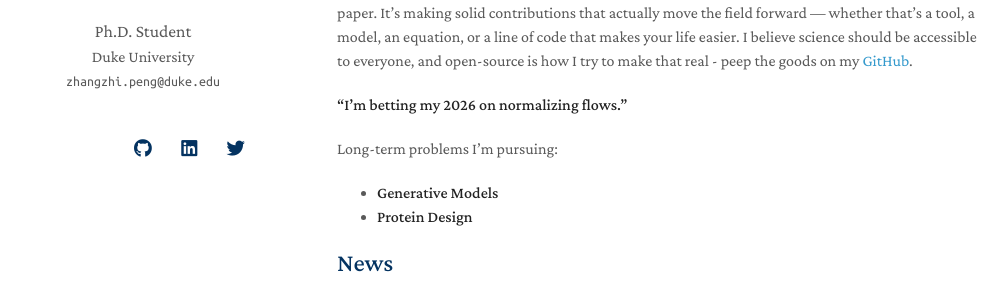
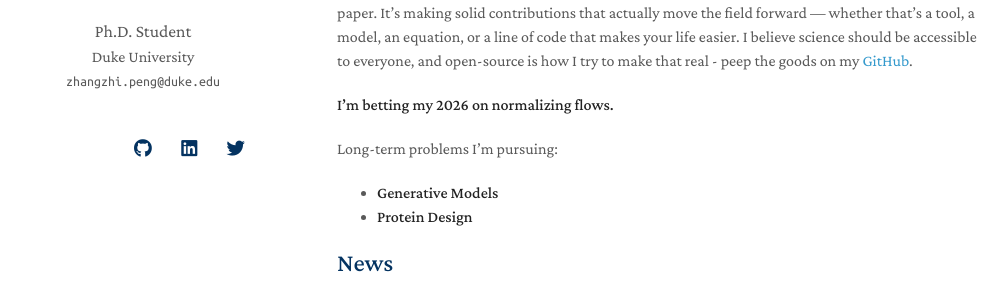
Before and after one commit to pengzhangzhi/home, a Jekyll site: the page built from index.md, in a window 1280 px wide and 900 px high. Shown: the part 248-537 px from the top of the window, without its empty margins (133-1141 px from the left). Built offline with Jekyll 4.4.1, drawn with Linux system fonts in a browser that asks for light colours; nearby versions of some CDN libraries; a style sheet for code colours, icons or effects is not loaded; our own code applies the rules of GitHub Pages for plain Markdown files.

```diff
--- a/index.md
+++ b/index.md
@@ -8,7 +8,7 @@ Hey there! I’m Fred, a third-year Ph.D. student at Duke University. I have bro
 
 I love coding and science. At the end of the day, what makes me proud isn’t necessarily publishing a paper. It’s making solid contributions that actually move the field forward — whether that’s a tool, a model, an equation, or a line of code that makes your life easier. I believe science should be accessible to everyone, and open-source is how I try to make that real - peep the goods on my [GitHub](https://github.com/pengzhangzhi).
 
-**“I'm betting my 2026 on normalizing flows.”**
+**I'm betting my 2026 on normalizing flows.**
 
 
 Long-term problems I'm pursuing:
```
